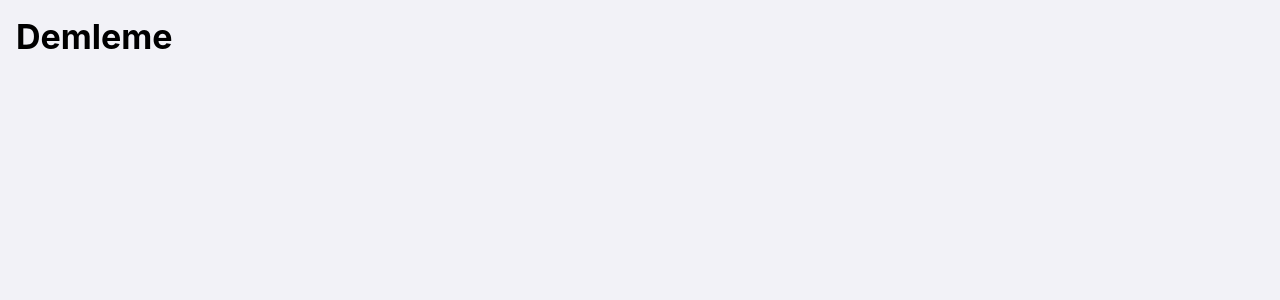
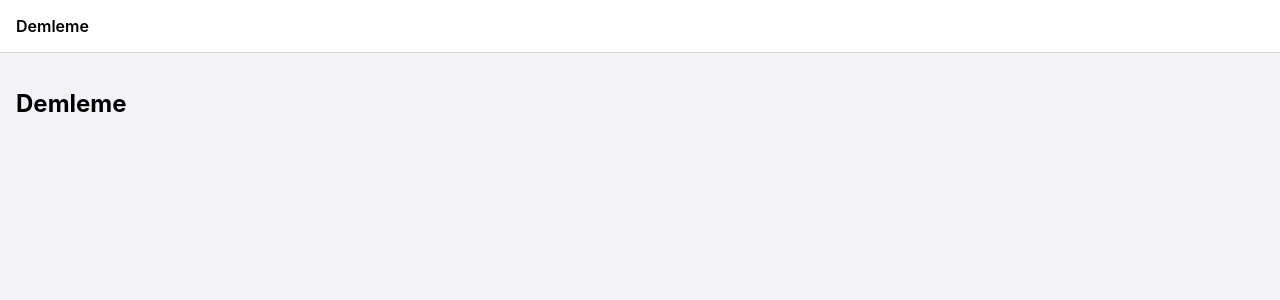
Before and after one commit to oguzbay-del/brewery, a React (Vite) app in the folder web/: page / in a window 1280 px wide. Shown: the top 300 px of the page. Built offline with nearby package versions, Linux system fonts and the light colour scheme.

Commit message:
T3.c: mount the themed app shell

```diff
--- a/web/src/App.tsx
+++ b/web/src/App.tsx
@@ -1,7 +1,30 @@
-export default function App() {
+import { AppShell, type ShellLabels } from './shell/AppShell';
+import { RouteContent } from './shell/routes';
+import { ThemeProvider } from './shell/ThemeProvider';
+import './shell/shell.css';
+
+function defaultLabels(): ShellLabels {
+  return {
+    appName: typeof document === 'undefined' ? 'Demleme' : document.title || 'Demleme',
+    skipToContent: '',
+    navigation: '',
+    home: '',
+    recipes: '',
+    batches: '',
+    settings: '',
+    theme: '',
+    light: '',
+    dark: '',
+    highContrast: '',
+  };
+}
+
+export default function App({ labels = defaultLabels() }: { labels?: ShellLabels } = {}) {
   return (
-    <main className="app">
-      <h1>Demleme</h1>
-    </main>
+    <ThemeProvider>
+      <AppShell labels={labels}>
+        <RouteContent labels={labels} />
+      </AppShell>
+    </ThemeProvider>
   );
 }
```
